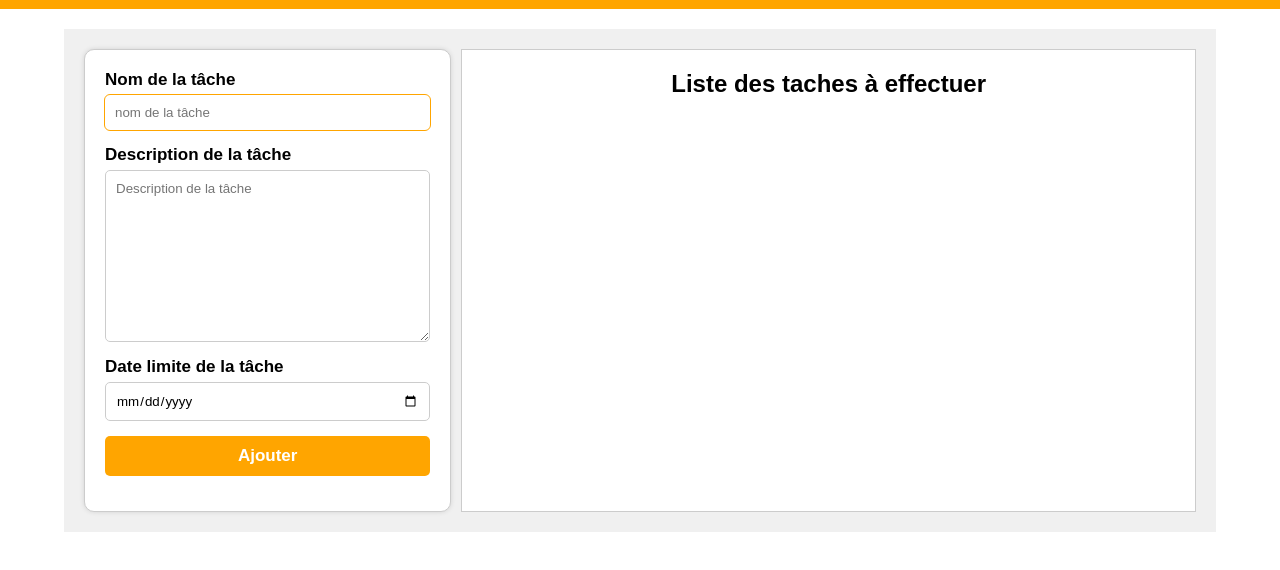
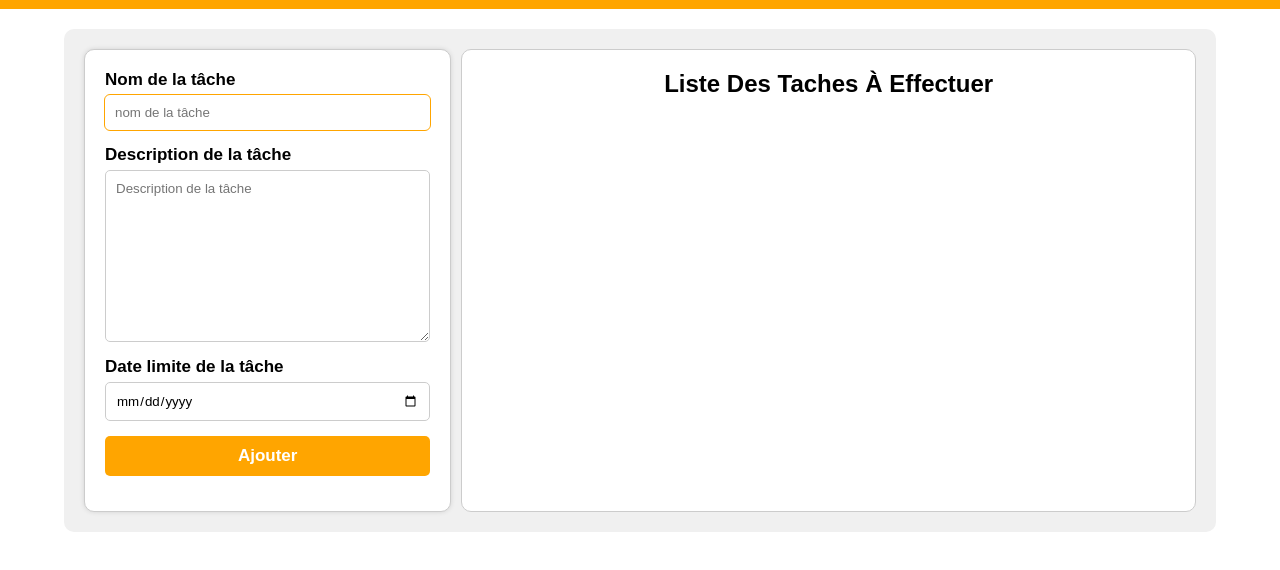
Before and after one commit to giressefoyet/TEST_PRATIQUE_ORANGE_GIRESSE_FOYET, a plain HTML site: page index.html in a window 1280 px wide. Shown: the part 48-618 px from the top of the page. Drawn offline with Linux system fonts and the light colour scheme.

Commit message:
Update styles.css

```diff
--- a/styles.css
+++ b/styles.css
@@ -26,6 +26,7 @@ main {
     gap: 10px;
     padding: 20px;
     background-color: #f0f0f0;
+    border-radius: 10px;
 }
 
 /* Style pour chaque partie */
@@ -89,11 +90,13 @@ form {
     background-color: white;
     padding: 20px;
     border: 1px solid #ccc;
+    border-radius: 10px;
 }
 
 #task-list h2 {
     text-align: center;
     margin-bottom: 20px;
+    text-transform: capitalize;
 }
 
 
```
